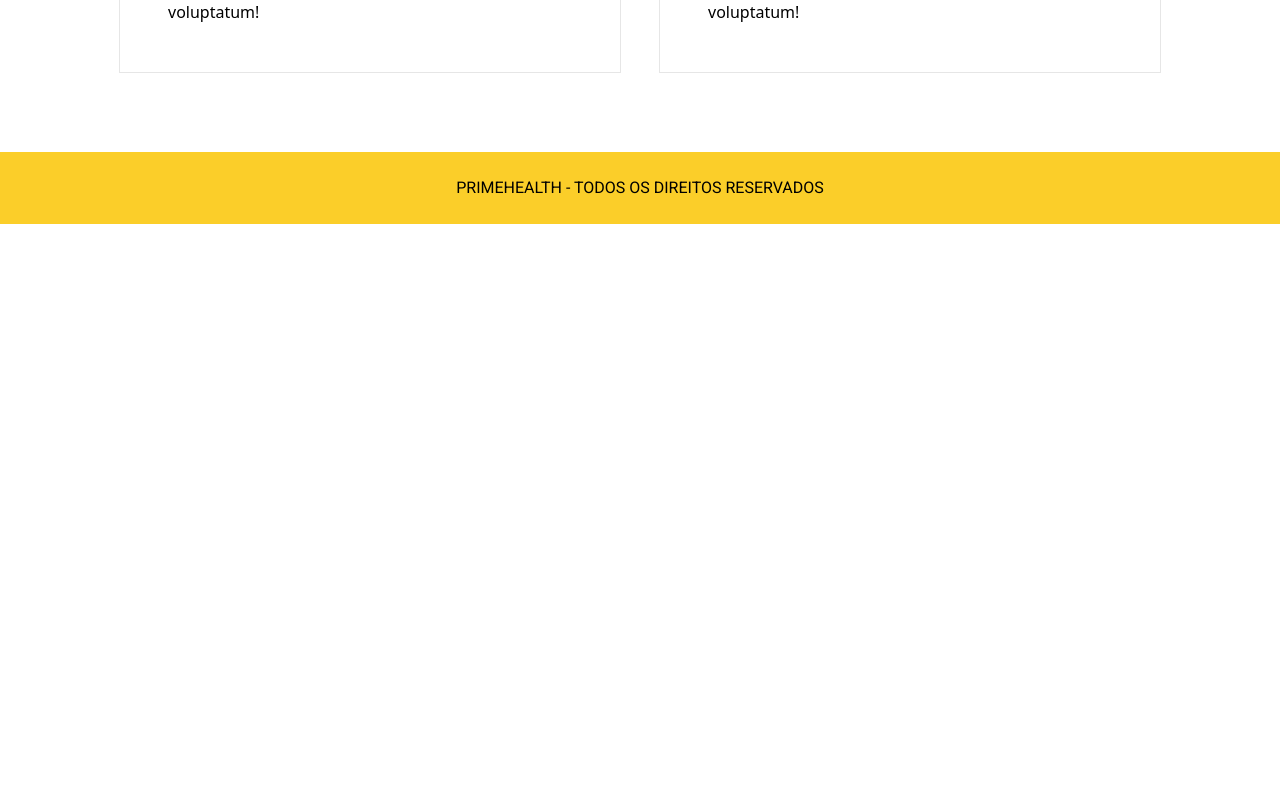
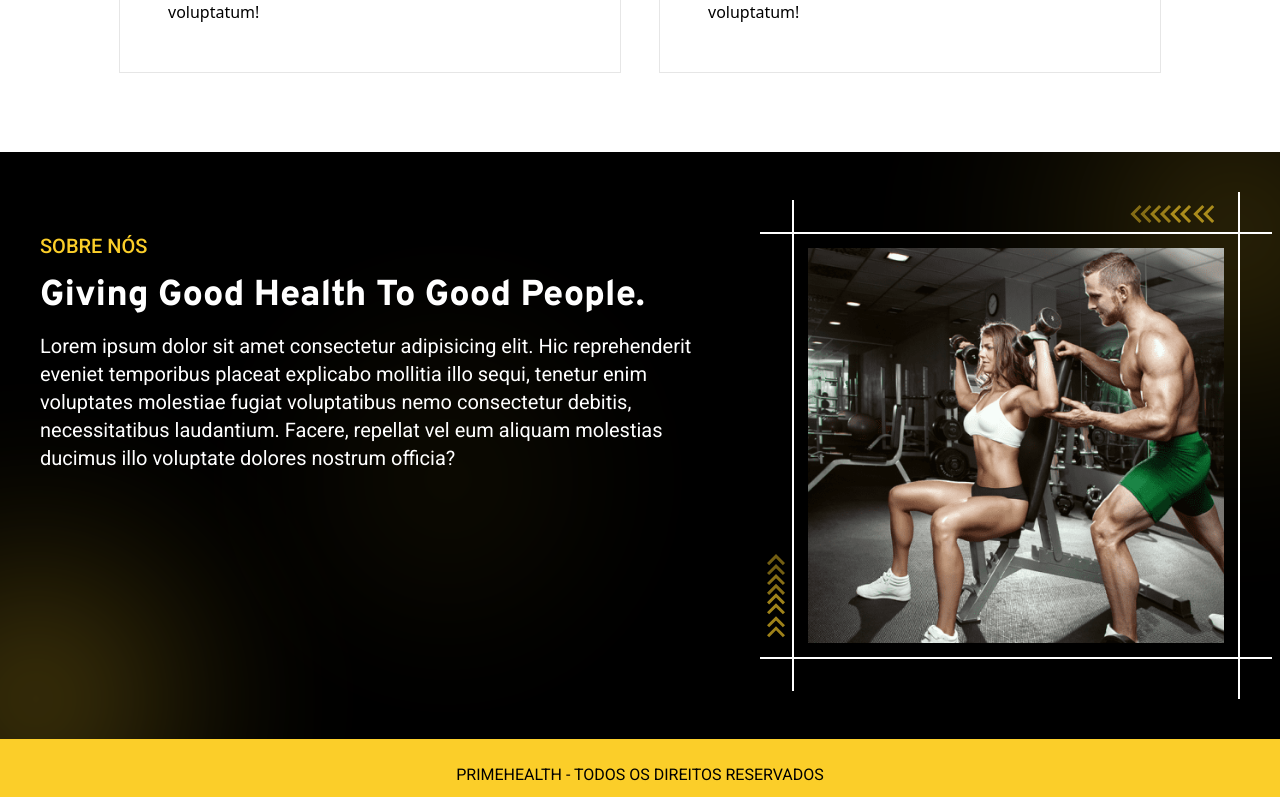
Before and after one commit to Dusousas/prime, a Next.js app: page / in a window 1280 px wide. Shown: the part 2000-2797 px from the top of the page. Before the commit the page ends 2224 px from the top, so only its background shows below. Built offline with nearby package versions, Linux system fonts and the light colour scheme.

Commit message:
Nossa missão efeitos

```diff
--- a/app/globals.css
+++ b/app/globals.css
@@ -11,7 +11,7 @@
   --font-Over: var(--font-overpass);
   --font-Roboto: var(--font-roboto);
 
-  --color-AmareloP: #FBCE29;
+  --color-AmareloP:#FBCE29 ;
 }
 
 @media (prefers-color-scheme: dark) {
@@ -66,4 +66,6 @@ body {
     0% 70%    /* lateral esquerda inclinada */
   );
 
+
+
 }
--- a/app/page.tsx
+++ b/app/page.tsx
@@ -1,11 +1,13 @@
 import About from "@/components/About";
 import Main from "@/components/Main";
+import Mission from "@/components/Mission";
 
 export default function Home() {
   return (
     <>
       <Main />
       <About />
+      <Mission />
     </>
   );
 }
--- a/components/Main.tsx
+++ b/components/Main.tsx
@@ -22,7 +22,7 @@ export default function Main() {
             <div className="mt-8 flex justify-center lg:justify-start">
               <a
                 href=""
-                className="bg-AmareloP text-black px-8 py-4 font-semibold hover:bg-black hover:text-AmareloP transition-colors duration-300"
+                className="bg-AmareloP text-black uppercase px-8 py-4 font-semibold hover:bg-black hover:text-AmareloP transition-colors duration-300"
               >
                 Entrar em contato
               </a>
--- /dev/null
+++ b/components/Mission.tsx
@@ -0,0 +1,130 @@
+"use client";
+
+import { MdOutlineKeyboardDoubleArrowLeft } from "react-icons/md";
+import EffectMission from "./subc/EffetcMission";
+import { motion } from "framer-motion";
+
+export default function Mission() {
+  const topArrows = [2, 8, 14, 20]; // right offsets (em "spacing" visual)
+  const sideArrows = [36, 60, 84, 108]; // bottom offsets em px (subindo)
+
+  return (
+    <>
+      <section className="py-20 bg-black relative overflow-hidden">
+        <EffectMission />
+
+        <div className="maxW relative z-10 flex gap-20">
+          <article className="lg:w-[60%]">
+            <h3 className="font-Roboto uppercase text-AmareloP text-xl font-medium">
+              Sobre nós
+            </h3>
+            <h2 className="font-Over font-black text-white mt-4 text-center text-4xl lg:text-left lg:text-4xl">
+              Giving Good Health To Good People.
+            </h2>
+            <p className="mt-4 text-white font-Roboto text-center lg:text-xl lg:text-left">
+              Lorem ipsum dolor sit amet consectetur adipisicing elit. Hic
+              reprehenderit eveniet temporibus placeat explicabo mollitia illo
+              sequi, tenetur enim voluptates molestiae fugiat voluptatibus nemo
+              consectetur debitis, necessitatibus laudantium. Facere, repellat
+              vel eum aliquam molestias ducimus illo voluptate dolores nostrum
+              officia?
+            </p>
+          </article>
+
+          <article className="lg:w-[40%] mx-auto">
+            <div className="relative p-4">
+              {/* SETAS DE CIMA (direita -> esquerda, piscando) */}
+              <div className="pointer-events-none">
+                {topArrows.map((r, i) => (
+                  <motion.div
+                    key={`top-${i}`}
+                    className="absolute -top-9"
+                    style={{ right: `${r * 4}px` }}
+                    initial={{ opacity: 0, x: 6 }}
+                    animate={{
+                      x: [6, 0, -10, -18],
+                      opacity: [0, 0.45, 0.65, 0],
+                    }}
+                    transition={{
+                      duration: 2.2,
+                      ease: "easeInOut",
+                      repeat: Infinity,
+                      delay: i * 0.22,
+                    }}
+                  >
+                    <MdOutlineKeyboardDoubleArrowLeft className="text-4xl text-AmareloP" />
+                  </motion.div>
+                ))}
+              </div>
+
+              {/* Linhas horizontais completas que ultrapassam */}
+              <div className="absolute top-0 left-0 right-0 h-0.5 bg-white -mx-8" />
+              <div className="absolute bottom-0 left-0 right-0 h-0.5 bg-white -mx-8" />
+
+              {/* Linhas verticais completas que ultrapassam */}
+              <div className="absolute top-0 bottom-0 left-0 w-0.5 bg-white -my-8">
+                {/* SETAS LATERAIS (baixo -> cima, piscando) */}
+                <div className="pointer-events-none">
+                  {sideArrows.map((b, i) => (
+                    <motion.div
+                      key={`side-${i}`}
+                      className="absolute"
+                      style={{ bottom: `${b}px`, right: 0 }}
+                      initial={{ opacity: 0, y: 8 }}
+                      animate={{
+                        y: [8, 0, -10, -18],
+                        opacity: [0, 0.45, 0.65, 0],
+                      }}
+                      transition={{
+                        duration: 2.2,
+                        ease: "easeInOut",
+                        repeat: Infinity,
+                        delay: i * 0.24,
+                      }}
+                    >
+                      <MdOutlineKeyboardDoubleArrowLeft className="text-4xl text-AmareloP rotate-90" />
+                    </motion.div>
+                  ))}
+                </div>
+              </div>
+
+              <div className="absolute top-0 bottom-0 right-0 w-0.5 bg-white -my-10" />
+
+              {/* IMAGEM INTERATIVA */}
+              <motion.img
+                src="/video-img.png"
+                alt=""
+                className="w-full relative z-10 cursor-pointer select-none"
+                initial={{ scale: 1, filter: "brightness(1)" }}
+                whileHover={{
+                  scale: 1.04,
+                  rotate: -0.6,
+                  filter: "brightness(1.08)",
+                }}
+                whileTap={{ scale: 0.99 }}
+                transition={{ type: "spring", stiffness: 260, damping: 18 }}
+                style={{
+                  boxShadow: "0px 0px 0px rgba(0,0,0,0)",
+                }}
+              />
+
+              {/* sombra suave no hover (fica bem “premium”) */}
+              <motion.div
+                className="absolute inset-4 -z-0 rounded-md"
+                initial={{ opacity: 0, transform: "scale(0.98)" }}
+                whileHover={{
+                  opacity: 1,
+                  transform: "scale(1)",
+                }}
+                transition={{ duration: 0.25 }}
+                style={{
+                  boxShadow: "0 20px 60px rgba(0,0,0,0.45)",
+                }}
+              />
+            </div>
+          </article>
+        </div>
+      </section>
+    </>
+  );
+}
--- /dev/null
+++ b/components/subc/EffetcMission.tsx
@@ -0,0 +1,34 @@
+import React from "react";
+
+export default function EffectMission() {
+  return (
+    <div className="pointer-events-none absolute inset-0">
+      {/* Mancha esquerda (mais forte embaixo) */}
+      <div
+        className="absolute -left-56 bottom-[-220px] h-[520px] w-[520px] rounded-full blur-3xl opacity-60"
+        style={{
+          background:
+            "radial-gradient(circle, rgba(251,206,41,0.55) 0%, rgba(251,206,41,0.18) 35%, rgba(0,0,0,0) 70%)",
+        }}
+      />
+
+      {/* Mancha direita (superior) */}
+      <div
+        className="absolute -right-64 top-[-220px] h-[600px] w-[600px] rounded-full blur-3xl opacity-50"
+        style={{
+          background:
+            "radial-gradient(circle, rgba(251,206,41,0.45) 0%, rgba(251,206,41,0.14) 35%, rgba(0,0,0,0) 72%)",
+        }}
+      />
+
+      {/* Mancha extra sutil no meio (profundidade) */}
+      <div
+        className="absolute left-[35%] top-[20%] h-[420px] w-[420px] -translate-x-1/2 rounded-full blur-3xl opacity-20"
+        style={{
+          background:
+            "radial-gradient(circle, rgba(251,206,41,0.35) 0%, rgba(0,0,0,0) 70%)",
+        }}
+      />
+    </div>
+  );
+}
--- a/package.json
+++ b/package.json
@@ -9,6 +9,7 @@
     "lint": "eslint"
   },
   "dependencies": {
+    "framer-motion": "^12.23.26",
     "lucide-react": "^0.561.0",
     "next": "16.0.10",
     "react": "19.2.1",
```
Also changed, not shown: public/video-img.png (added), 1 other file (tests, documents, lock files or other folders).
